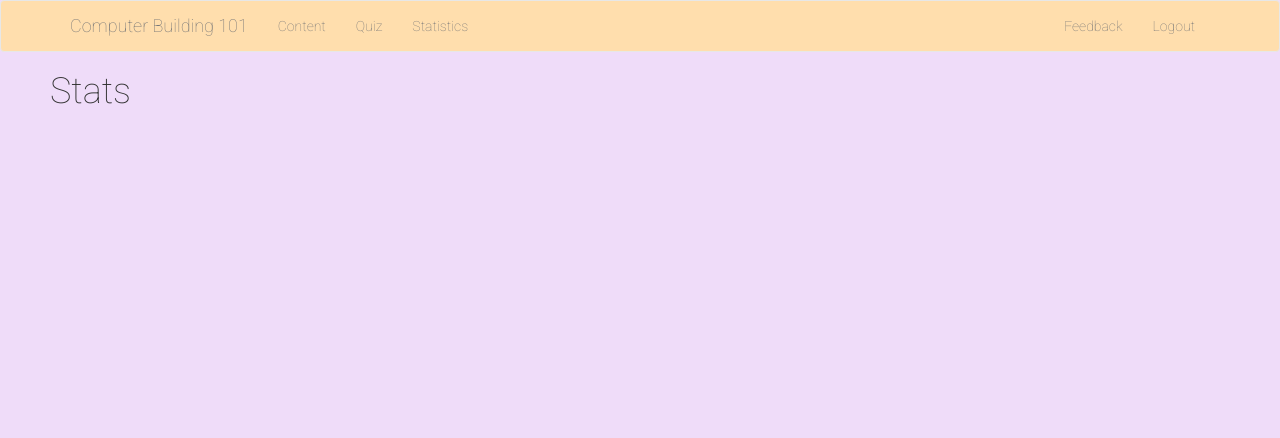
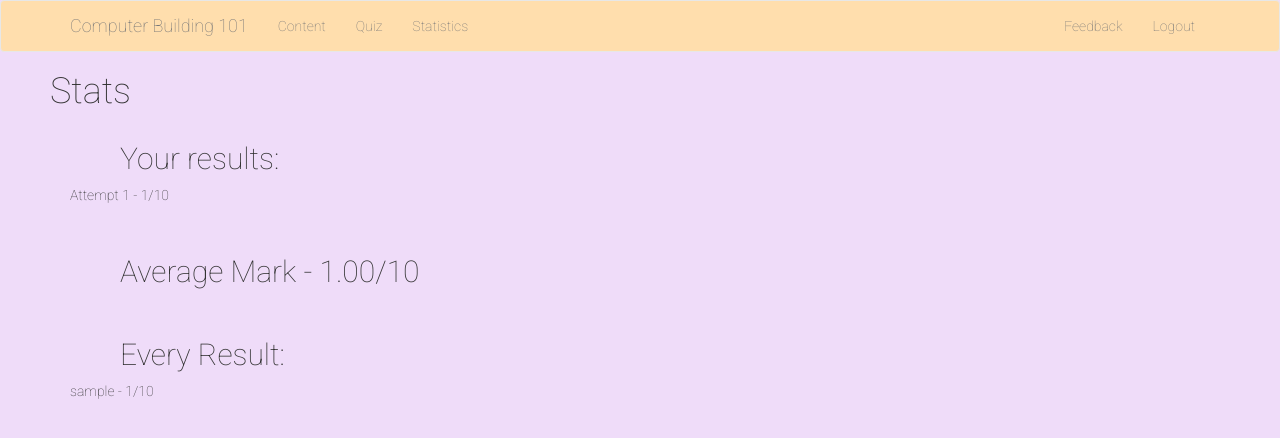
Before and after one commit to timpye/CITS3403-Website, a Flask app: page /stats in a window 1280 px wide. Shown: the top 438 px of the page. Run offline with Flask 2, Linux system fonts and the light colour scheme; a user stored in the database is signed in; tables that the repository leaves empty hold one stand-in row (values such as "Sample post"); some libraries are stand-ins or nearby versions.

Commit message:
Statistics page filled with data

```diff
--- a/app/models.py
+++ b/app/models.py
@@ -39,7 +39,7 @@ class Result(db.Model):
     tenth_correct = db.Column(db.Boolean)
 
     def __repr__(self):
-        return '<{} result {}>'.format(self.user_id, self.num_correct)
+        return '<{}>'.format(self.num_correct)
 
     def add_results(self, results_list, score):
         self.num_correct = score
--- a/app/routes.py
+++ b/app/routes.py
@@ -1,5 +1,5 @@
 from app import app
-from flask import Flask, render_template, flash, redirect, url_for, session
+from flask import Flask, render_template, flash, redirect, url_for, session, request
 from app.forms import LoginForm
 from flask_login import current_user, login_user, logout_user, login_required
 from app import db
@@ -7,8 +7,8 @@ from app.forms import RegistrationForm
 from flask_login import logout_user
 from flask_login import login_required
 from app.models import User, Result
-from flask import request
 from werkzeug.urls import url_parse
+from sqlalchemy import func
 
 
 
@@ -202,7 +202,19 @@ def submit():
 
 @app.route('/stats')
 def stats():
-    return render_template('stats.html', title = 'Statistics')
+    user_results = []
+    for result in db.session.query(Result.num_correct).join(User).filter(User.id==(current_user.get_id())):
+        user_results.append(result[0])
+
+    every_result = []
+    for result, name in db.session.query(Result.num_correct, User.username).filter(User.id==Result.user_id).all():
+        every_result.append((result, name))
+
+    average_mark = '{:.2f}'.format(db.session.query(func.avg(Result.num_correct).label("average"))[0][0]) #indexs to get at a tuple inside a list
+
+    print("Average:",average_mark)
+    return render_template('stats.html', title = 'Statistics', user_results = user_results,
+    every_result = every_result, average_mark = average_mark)
 
 @app.route('/content')
 def content():
@@ -222,7 +234,8 @@ def ram():
 
 @app.route('/feedback')
 def feedback():
-    return render_template('feedback.html', title = 'Feedback')
+
+    return render_template('feedback.html', title = 'Feedback', user_results = results)
 
 @app.route('/register', methods=['GET', 'POST'])
 def register():
--- a/app/templates/feedback.html
+++ b/app/templates/feedback.html
@@ -2,4 +2,5 @@
 
 {% block content %}
     <h1>Feedback</h1>
+
 {% endblock %}
--- a/app/templates/stats.html
+++ b/app/templates/stats.html
@@ -2,4 +2,20 @@
 
 {% block content %}
     <h1>Stats</h1>
+    <div class = container>
+        <h2>Your results:</h2>
+        {% for result in user_results %}
+            <p>Attempt {{ loop.index }} - {{ result }}/10</p>
+
+        {% endfor %}
+        <br>
+        <h2>Average Mark - {{ average_mark }}/10</h2>
+        <br>
+        <h2>Every Result:</h2>
+        {% for result in every_result %}
+            <p>{{ result[1] }} - {{result[0]}}/10</p>
+        {% endfor %}
+        <br>
+
+    </div>
 {% endblock %}
```
